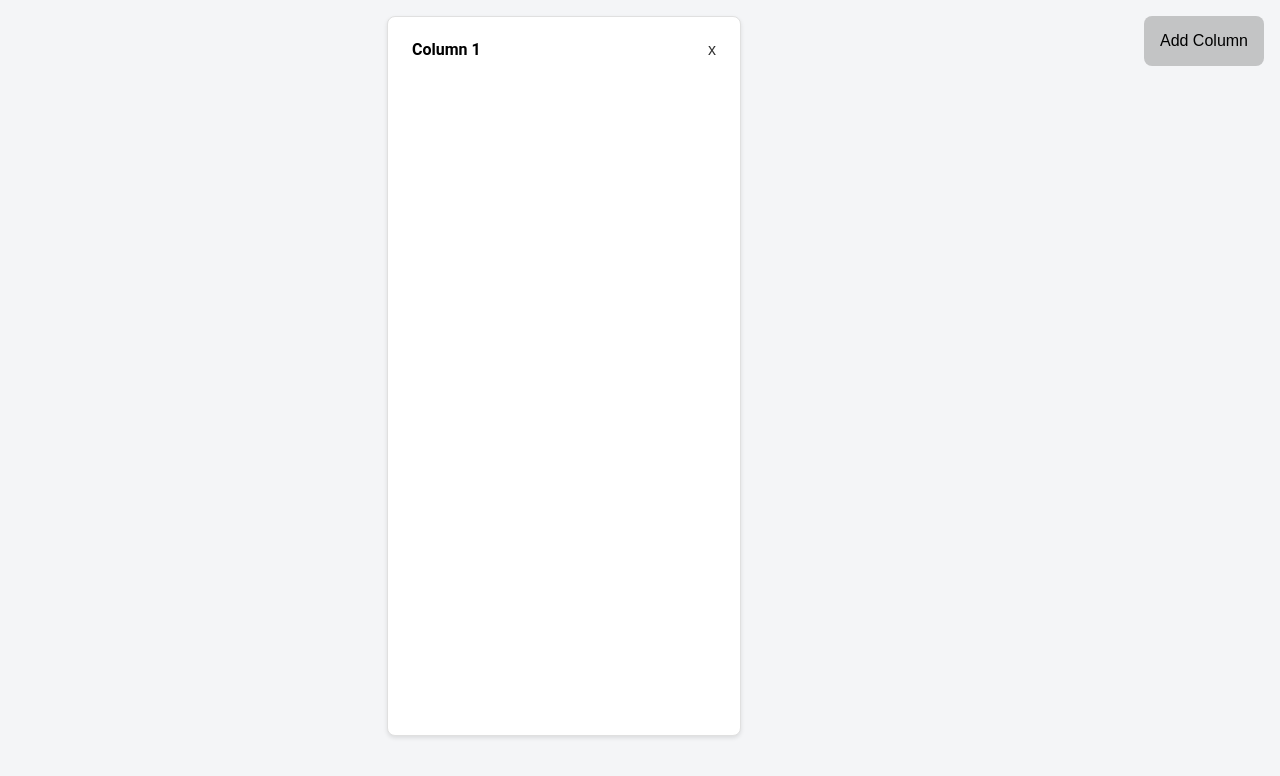
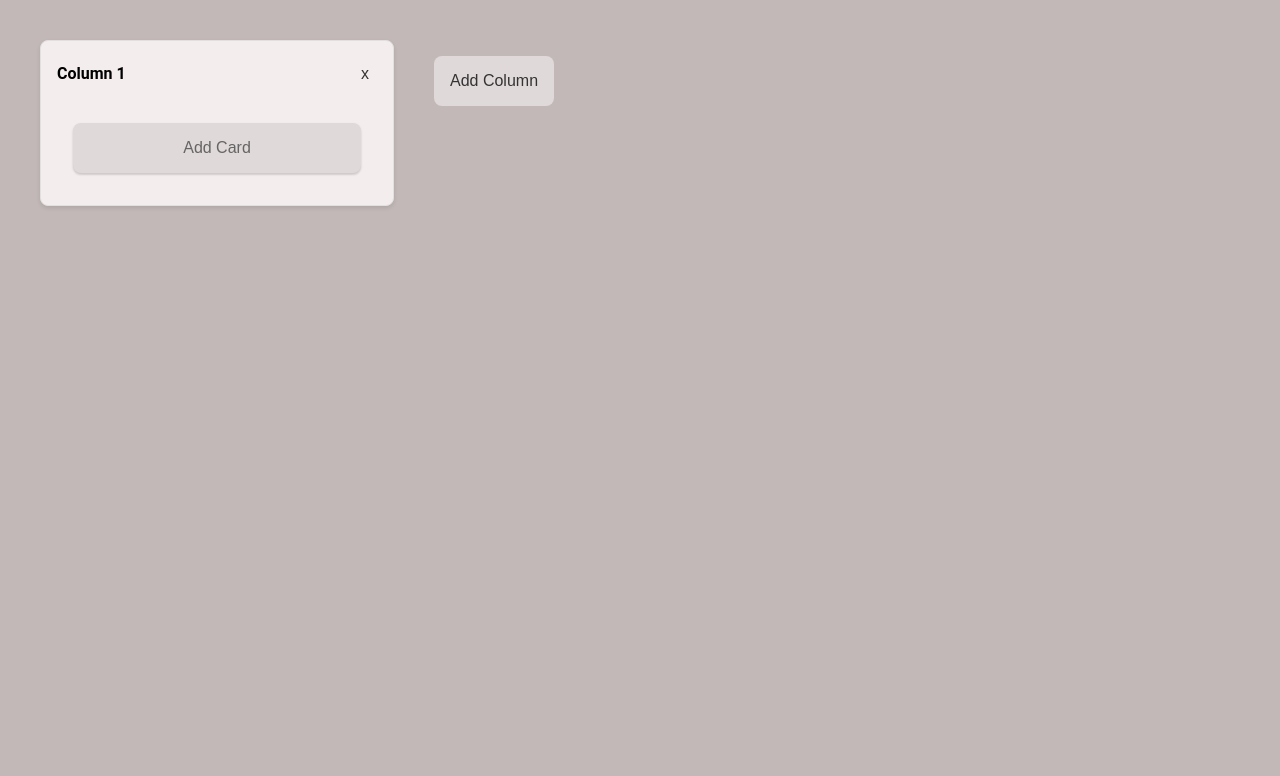
Before and after one commit to findingsu/kanban-app-reactJS, a React (Vite) app: page / in a window 1280 px wide. Both pictures are taken after a click on the button "Add Column". Shown: the top 776 px of the page. Built offline with nearby package versions, Linux system fonts and the light colour scheme.

Commit message:
cards added

```diff
--- a/src/App.css
+++ b/src/App.css
@@ -1,5 +0,0 @@
-#root {
-  max-width: 1280px;
-  margin: 0 auto;
-  padding: 2rem;
-}
--- /dev/null
+++ b/src/components/cards/cards.jsx
@@ -0,0 +1,34 @@
+import { useAppContext } from "../../context/context";
+import { addCard, deleteCard } from "./cards.utils";
+
+import {
+  CardsContainer,
+  CardsList,
+  CardItem,
+  AddButton,
+  DeleteButton,
+} from "./cards.styles";
+
+export const Cards = ({ columnId }) => {
+  const { cards, setCards } = useAppContext();
+
+  const columnCards = cards.filter((card) => card.columnId === columnId);
+
+  return (
+    <CardsContainer>
+      <CardsList>
+        {columnCards.map((card) => (
+          <CardItem key={card.id}>
+            <span>{card.content}</span>
+            <DeleteButton onClick={() => deleteCard(card.id, setCards)}>
+              x
+            </DeleteButton>
+          </CardItem>
+        ))}
+      </CardsList>
+      <AddButton onClick={() => addCard(columnId, setCards)}>
+        Add Card
+      </AddButton>
+    </CardsContainer>
+  );
+};
--- /dev/null
+++ b/src/components/cards/cards.styles.js
@@ -0,0 +1,70 @@
+import styled from "styled-components";
+
+export const CardsContainer = styled.div`
+  display: flex;
+  flex-direction: column;
+  max-height: 85vh;
+`;
+
+export const CardsList = styled.div`
+  flex: 1;
+  padding: 0.5rem 0;
+  margin: 0;
+  overflow-x: auto; /* Add scrolling if needed */
+`;
+
+// Card item styling
+export const CardItem = styled.div`
+  display: flex;
+  align-items: center;
+  justify-content: space-between;
+  font-size: 1rem;
+  margin-top: 0.5rem; /* Adjusted margin */
+  padding: 3rem 1.5rem; /* Adjusted padding for better spacing */
+  background-color: var(--card-color);
+  border: 1px solid #ddd;
+  border-radius: 8px;
+  cursor: pointer;
+  // box-shadow: 0 1px 4px rgba(0, 0, 0, 0.1), 0 1px 3px rgba(0, 0, 0, 0.08);
+  transition: box-shadow 0.3s ease;
+  height: fit-content;
+  &:hover {
+    box-shadow: 0 1px 4px rgba(0, 0, 0, 0.1), 0 1px 3px rgba(0, 0, 0, 0.08);
+  }
+`;
+
+// Delete button styling
+export const DeleteButton = styled.button`
+  background: none;
+  border: none;
+  color: rgba(88, 88, 88, 0.906);
+  cursor: pointer;
+  font-size: 1rem;
+  transition: color 0.3s ease;
+  &:hover {
+    color: #c62828c3;
+    font-weight: bold;
+    background-color: transparent;
+  }
+`;
+
+// Add card button styling
+export const AddButton = styled.button`
+  font-weight: lighter;
+  color: rgba(88, 88, 88, 0.906);
+  // background-color: #7c887d39;
+  border: none;
+  cursor: pointer;
+  font-size: 1rem;
+  border-radius: 8px;
+  padding: 1rem; /* Adjusted padding for better sizing */
+  margin: 1rem; /* Margin around the button */
+  transition: background-color 0.3s ease;
+  box-shadow: 0 2px 2px rgba(0, 0, 0, 0.1), 0 1px 3px rgba(0, 0, 0, 0.08);
+  &:hover {
+    // background-color: #4679bf6f;
+
+    transition: background-color 0.3s, border-color 0.3s;
+    box-shadow: 0 2px 4px rgba(0, 0, 0, 0.2);
+  }
+`;
--- /dev/null
+++ b/src/components/cards/cards.utils.js
@@ -0,0 +1,13 @@
+export const addCard = (columnId, setCards) => {
+  setCards((prevCards) => [
+    ...prevCards,
+    {
+      id: crypto.randomUUID(),
+      content: `Card ${prevCards.length + 1}`,
+      columnId: columnId,
+    },
+  ]);
+};
+export function deleteCard(id, setCards) {
+  setCards((prevCards) => prevCards.filter((card) => card.id !== id));
+}
--- /dev/null
+++ b/src/components/cards/index.js
@@ -0,0 +1 @@
+export * from "./cards";
--- a/src/components/columns/columns.jsx
+++ b/src/components/columns/columns.jsx
@@ -12,6 +12,7 @@ import {
   AddButton,
   DeleteButton,
 } from "./columns.styles";
+import { Cards } from "../cards/cards";
 
 export const Columns = () => {
   const { columns, setColumns, editingId, setEditingId } = useAppContext();
@@ -55,12 +56,15 @@ export const Columns = () => {
                 x
               </DeleteButton>
             </ColumnHeader>
+            <Cards columnId={column.id} />
           </ColumnItem>
         ))}
+        {columns.length < 3 && (
+          <AddButton onClick={() => addColumn(setColumns)}>
+            Add Column
+          </AddButton>
+        )}
       </ColumnsList>
-      {columns.length < 3 && (
-        <AddButton onClick={() => addColumn(setColumns)}>Add Column</AddButton>
-      )}
     </ColumnsContainer>
   );
 };
--- a/src/components/columns/columns.styles.js
+++ b/src/components/columns/columns.styles.js
@@ -2,10 +2,9 @@ import styled from "styled-components";
 
 // Container for all columns
 export const ColumnsContainer = styled.div`
-  display: flex;
   height: 100vh;
-  background-color: #f4f5f7;
-  overflow: hidden;
+  width: 100%;
+  overflow-y: auto;
 `;
 
 // List of columns
@@ -13,24 +12,22 @@ export const ColumnsList = styled.div`
   display: flex;
   flex-direction: row;
   gap: 1.5rem;
-  padding: 1rem;
-  flex-grow: 1;
-  min-height: 0;
-  height: 90vh;
-  justify-content: center;
+  padding: 1.5rem;
 `;
 
 // Each column item
 export const ColumnItem = styled.div`
-  background-color: #ffffff;
+  background-color: var(--column-bg-color);
   border: 0.03rem solid #e0e0e0;
   border-radius: 8px;
   padding: 1rem;
   box-shadow: 0 2px 4px rgba(0, 0, 0, 0.1);
   flex: 1;
   max-width: 20rem;
+  min-width: 15rem;
   transition: box-shadow 0.3s, transform 0.3s;
-
+  height: fit-content;
+  max-height: 90vh;
   &:hover {
     box-shadow: 0 4px 8px rgba(0, 0, 0, 0.2);
     transform: translateY(-2px);
@@ -41,8 +38,7 @@ export const ColumnItem = styled.div`
 export const ColumnHeader = styled.div`
   display: flex;
   justify-content: space-between;
-  align-items: center;
-  width: 100%;
+  align-items: center;s
 `;
 
 // Column title text
@@ -54,7 +50,7 @@ export const ColumnTitle = styled.span`
   outline: none;
   box-shadow: none;
   background-color: transparent;
-  padding: 0.5rem;
+  // padding: 0.5rem;
 `;
 
 // Input for editing column title
@@ -79,7 +75,6 @@ export const ColumnTitleInput = styled.input`
 `;
 export const AddButton = styled.button`
   cursor: pointer;
-  background-color: #43434346;
   font-size: 1rem;
   height: fit-content;
   border-radius: 8px;
@@ -89,7 +84,7 @@ export const AddButton = styled.button`
   transition: background-color 0.3s, transform 0.3s;
 
   &:hover {
-    background-color: #5ba4cf;
+    // background-color: #4679bf6f;
     transition: background-color 0.3s, border-color 0.3s;
     box-shadow: 0 2px 4px rgba(0, 0, 0, 0.2);
   }
--- a/src/components/columns/columns.utils.js
+++ b/src/components/columns/columns.utils.js
@@ -4,7 +4,6 @@ export function addColumn(setColumns) {
     {
       id: crypto.randomUUID(),
       title: `Column ${prev.length + 1}`,
-      isEdited: false,
     },
   ]);
 }
@@ -17,7 +16,7 @@ export function updateColumnTitle(id, newTitle, setColumns, setEditingId) {
   setColumns((prev) =>
     prev.map((column) =>
       column.id === id
-        ? { ...column, title: newTitle.trim() || column.title, isEdited: true }
+        ? { ...column, title: newTitle.trim() || column.title }
         : column
     )
   );
--- a/src/context/context.jsx
+++ b/src/context/context.jsx
@@ -1,11 +1,10 @@
 import { createContext, useState, useContext } from "react";
 
-// Create the context
 export const AppContext = createContext();
 
-// Context provider component
 export const AppProvider = ({ children }) => {
   const [columns, setColumns] = useState([]);
+  const [cards, setCards] = useState([]);
   const [editingId, setEditingId] = useState(null);
 
   const value = {
@@ -13,10 +12,11 @@ export const AppProvider = ({ children }) => {
     setColumns,
     editingId,
     setEditingId,
+    cards,
+    setCards,
   };
 
   return <AppContext.Provider value={value}>{children}</AppContext.Provider>;
 };
 
-// Custom hook for accessing context
 export const useAppContext = () => useContext(AppContext);
--- a/src/index.css
+++ b/src/index.css
@@ -1,9 +1,9 @@
 :root {
-  --primary-color: #0079bf;
-  --secondary-color: #5ba4cf;
-  --accent-color: #61bd4f;
-  --background-color: #f4f5f7;
-  --column-bg-color: #ffffff;
+  --primary-color: #0079bf6f;
+  --secondary-color: #578dad48;
+  --background-color: #aea2a2c0;
+  --column-bg-color: hsla(0, 30%, 96%, 0.918);
+  --card-color: #e9e0e0c1;
   --text-color: #333333;
   --shadow-color: rgba(0, 0, 0, 0.1);
   --border-radius: 8px;
@@ -14,7 +14,17 @@
 
 body {
   height: 100vh;
+  padding: 1rem;
   margin: 0;
   overflow: hidden;
   background-color: var(--background-color);
 }
+
+button {
+  background-color: #e0d9d9;
+  color:  #333333;
+}
+button:hover{
+  background-color: #665f5f;
+  color: white;
+}
```
